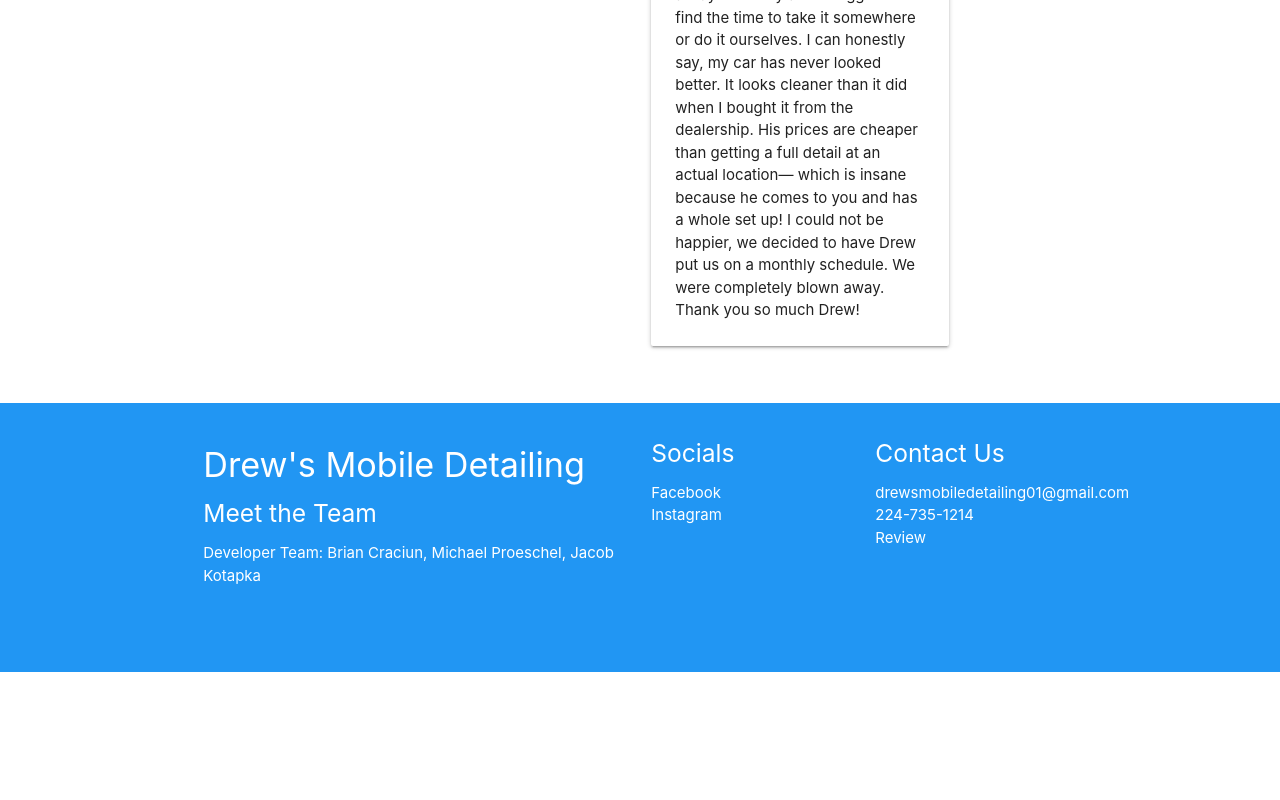
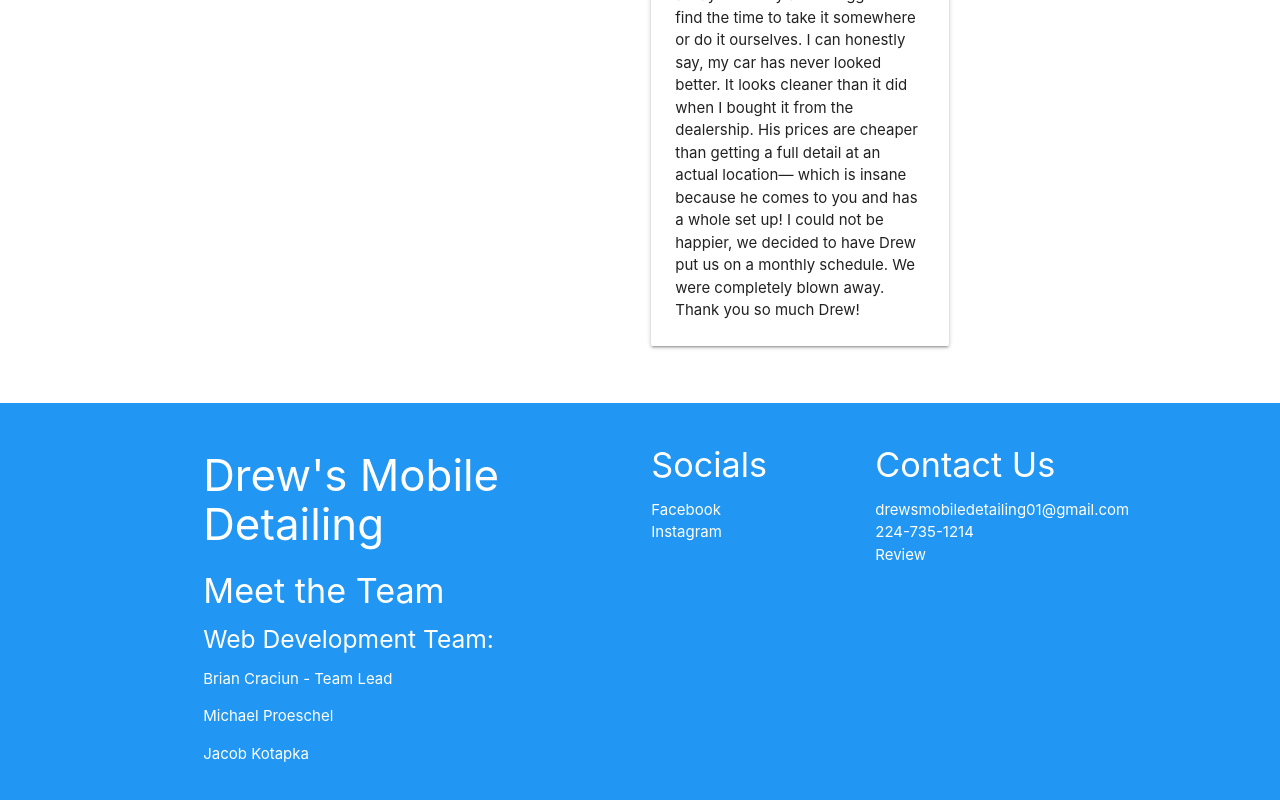
Before and after one commit to DrewsMobileDetailing/DrewsMobileDetailing, a plain HTML site: page index.html in a window 1280 px wide. Shown: the part 3060-3860 px from the top of the page. Before the commit the page ends 3732 px from the top, so only its background shows below. Drawn offline with nearby package versions, Linux system fonts and the light colour scheme.

Commit message:
index footer update

```diff
--- a/index.html
+++ b/index.html
@@ -151,19 +151,22 @@
          <div class="container">
             <div class="row">
                <div class="col l6 s12">
-                  <h4 class="white-text">Drew's Mobile Detailing</h4>
-                  <h5><a class="white-text-modified" href="team.html">Meet the Team</a></h5>
-                  <p class="white-text text-lighten-4">Developer Team: <a href="https://www.linkedin.com/in/bcraciun/" class = "white-text-modified" target = "_blank">Brian Craciun</a>, <a href= "https://www.linkedin.com/in/michael-proeschel-852565263/" class = "white-text-modified" target="_blank">Michael Proeschel</a>, <a href= "https://www.linkedin.com/in/jacob-kotapka-8972a62b0/" class = "white-text-modified" target = "_blank"> Jacob Kotapka </a></p>
+                  <h3 class="white-text">Drew's Mobile Detailing</h3>
+                  <h4><a class="white-text-modified" href="team.html">Meet the Team</a></h4>
+                  <h5 class="white-text text-lighten-4" >Web Development Team: </h5>
+                  <p><a href="https://www.linkedin.com/in/bcraciun/" class = "white-text-modified" target = "_blank">Brian Craciun - Team Lead</a></p>
+                  <p> <a href= "https://www.linkedin.com/in/michael-proeschel-852565263/" class = "white-text-modified" target="_blank">Michael Proeschel</a></p>
+                  <p> <a href= "https://www.linkedin.com/in/jacob-kotapka-8972a62b0/" class = "white-text-modified" target = "_blank"> Jacob Kotapka </a></p>
                </div>
                <div class="col l3 s12">
-                  <h5 class="white-text">Socials</h5>
+                  <h4 class="white-text">Socials</h4>
                   <ul>
                      <li><a class="white-text-modified" href="https://www.facebook.com/share/Q5x5xthVRkVPPnFT/?mibextid=LQQJ4d" target = "_blank">Facebook</a></li>
                      <li><a class="white-text-modified" href="https://www.instagram.com/drews_mobiledetailing/" target = "_blank">Instagram</a></li>
                   </ul>
                </div>
                <div class="col l3 s12">
-                  <h5 class="white-text">Contact Us</h5>
+                  <h4 class="white-text">Contact Us</h4>
                   <ul>
                      <li><a class="white-text-modified" href="mailto:drewsmobiledetailing01@gmail.com">drewsmobiledetailing01@gmail.com</a></li>
                      <li><a class="white-text-modified" href="tel:+12247351214">224-735-1214</a></li>
```
